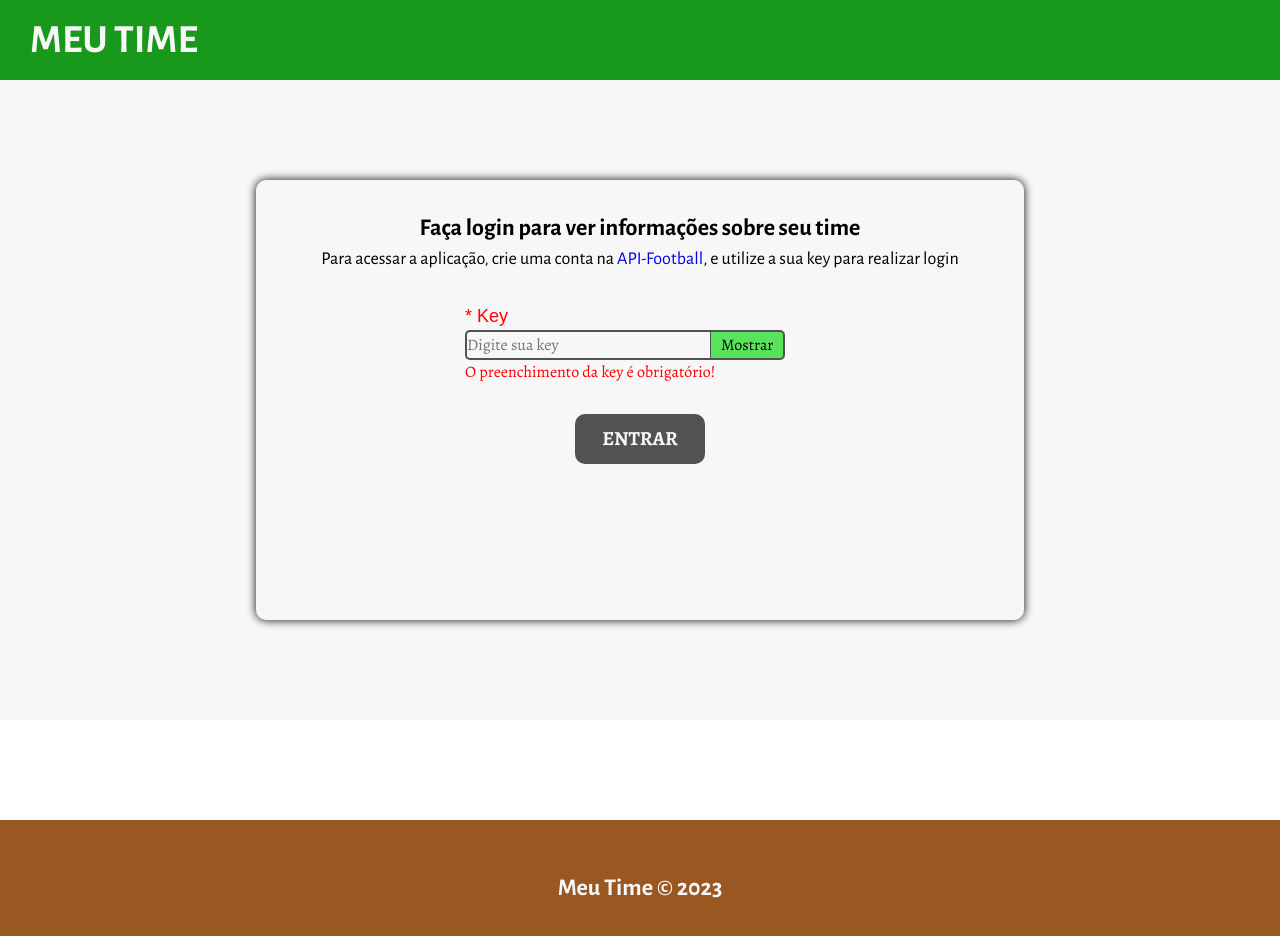
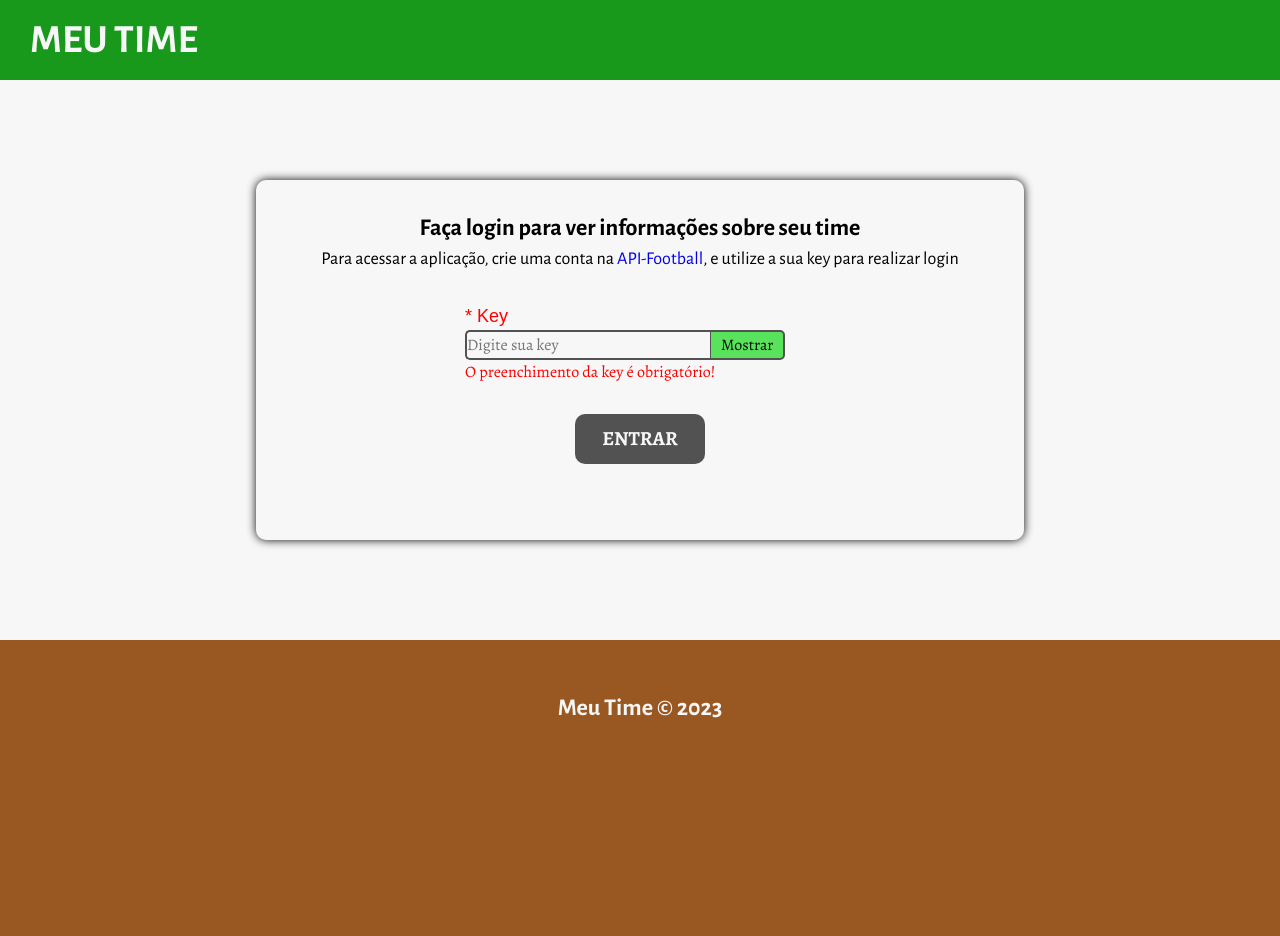
Before and after one commit to guiCarvalhoSP/desafio-trade-tecnology, an Angular app: page /login in a window 1280 px wide. Shown: the top 936 px of the page. After the commit the page ends 800 px from the top, so only its background shows below. Built offline with nearby package versions, Linux system fonts and the light colour scheme; what ng2-charts would draw is missing.

Commit message:
Correções de estilos

```diff
--- a/src/app/components/footer/footer.component.scss
+++ b/src/app/components/footer/footer.component.scss
@@ -3,7 +3,6 @@
 .footer {
   width: 100%;
   padding: 50px;
-  margin-top: 100px;
   text-align: center;
   background-color: $brown;
   color: $white;
--- a/src/app/pages/login/login.component.scss
+++ b/src/app/pages/login/login.component.scss
@@ -3,6 +3,7 @@
 .container {
   display: flex;
   justify-content: center;
+  min-height: 70vh;
 }
 
 .login {
@@ -14,7 +15,7 @@
   align-items: center;
   flex-direction: column;
   padding: 30px;
-
+  max-height: 410px;
   form {
     margin-top: 30px;
     display: flex;
--- a/src/styles/_definitions.scss
+++ b/src/styles/_definitions.scss
@@ -16,6 +16,7 @@ body {
   line-height: 1.5;
   -webkit-font-smoothing: antialiased;
   font-family: 'Alegreya', serif;
+  background-color: #995721;
 }
 
 img, picture, video, canvas, svg {
@@ -74,7 +75,6 @@ small {
 
 .container {
   width: 100%;
-  min-height: 80vh;
   padding: 100px 10vw;
   background-color: $white;
 }
```
